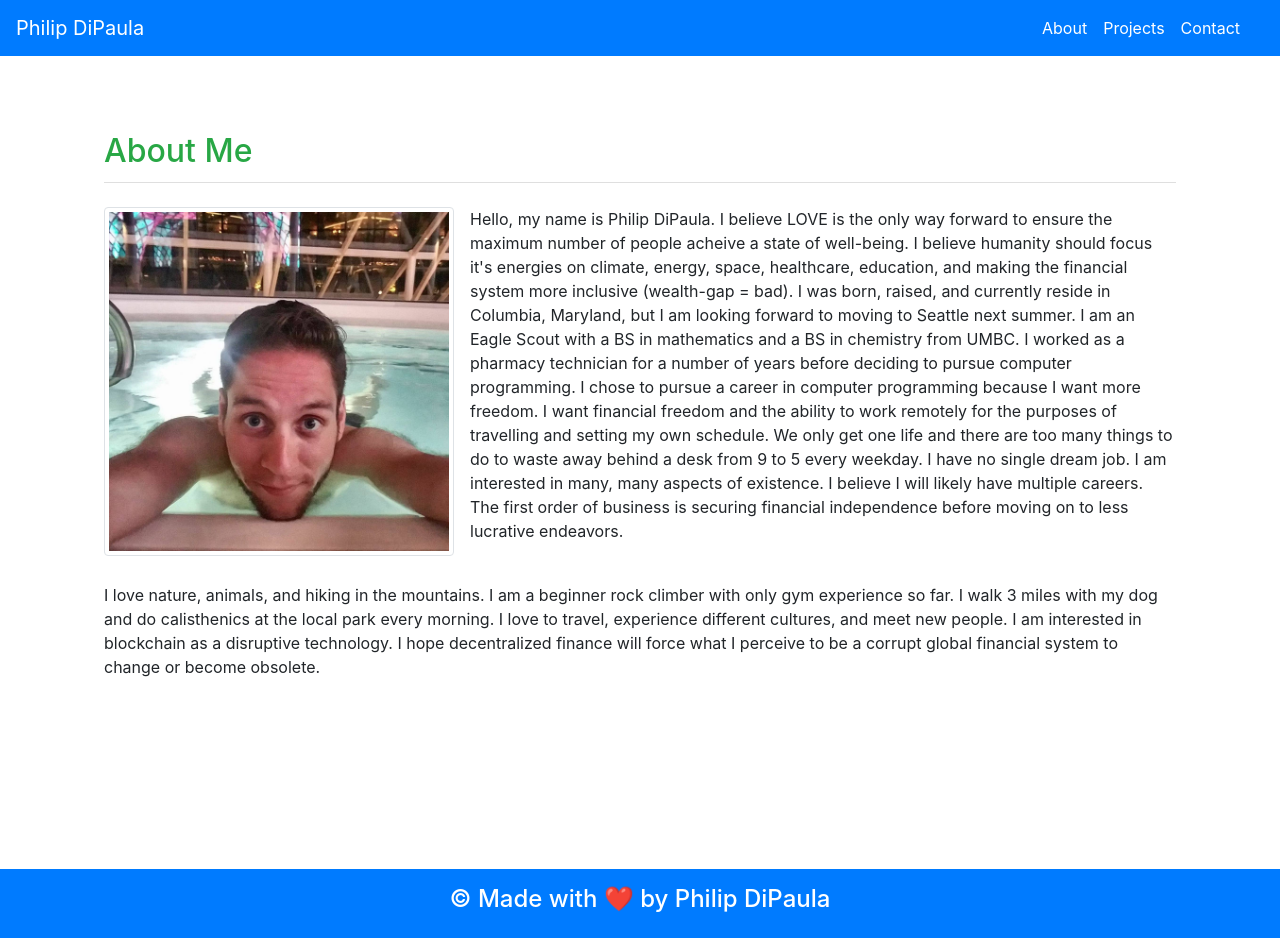
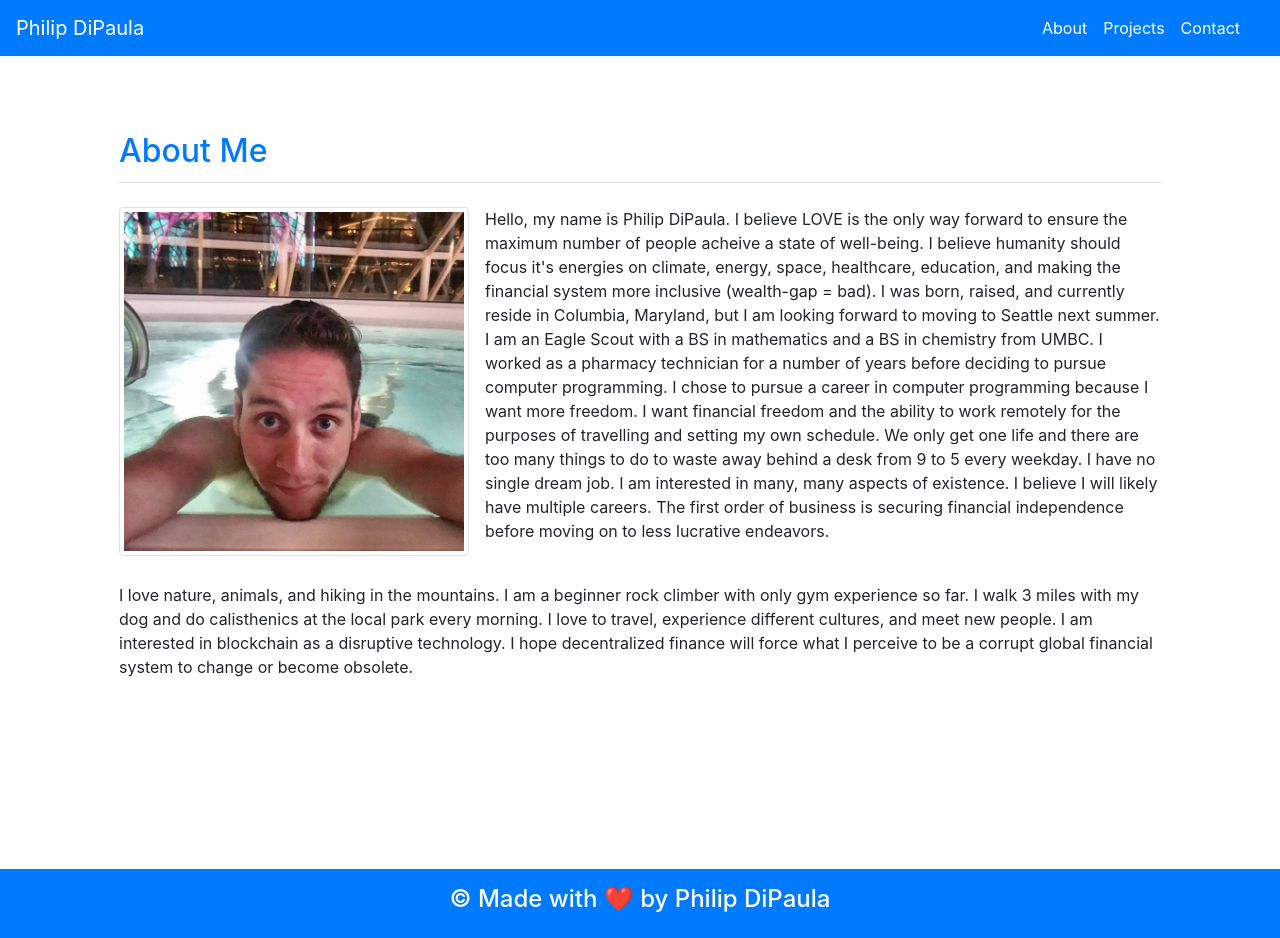
Before and after one commit to pjdip/ReactPortfolio, a React (Create React App) app: page /about in a window 1280 px wide. Built offline with nearby package versions, Linux system fonts and the light colour scheme.

Commit message:
adding container

```diff
--- a/src/App.js
+++ b/src/App.js
@@ -1,6 +1,7 @@
 import React from "react";
 import { BrowserRouter as Router, Route } from "react-router-dom";
 import Navbr from "./components/Navbar";
+import Container from "./components/Container";
 import About from "./pages/About";
 import Projects from "./pages/Projects";
 import Contact from "./pages/Contact";
@@ -12,9 +13,11 @@ function App() {
         <Router>
             <div>
                 <Navbr />
-                <Route exact path="/about" component={About} />
-                <Route exact path="/projects" component={Projects} />
-                <Route exact path="/contact" component={Contact} />
+                <Container>
+                    <Route exact path="/about" component={About} />
+                    <Route exact path="/projects" component={Projects} />
+                    <Route exact path="/contact" component={Contact} />
+                </Container>
                 <Footer />
             </div>
         </Router>
--- /dev/null
+++ b/src/components/Container/index.js
@@ -0,0 +1,8 @@
+import React from "react";
+import "./style.css";
+
+const Container = (props) => {
+    return <main className="container bg-white mt-5 mx-auto">{props.children}</main>;
+};
+
+export default Container;
--- a/src/pages/About/index.js
+++ b/src/pages/About/index.js
@@ -3,20 +3,20 @@ import "./style.css";
 
 const About = () => {
     return (
-        <main class="container bg-white mt-5 mx-auto">
+        <main className="container bg-white mt-5 mx-auto">
 
-            <div class="row mx-1">
+            <div className="row mx-1">
 
-                <div class="col mt-3">
-                    <h2 class="card-title card-header bg-white text-success pl-0 mb-4">About Me</h2>
+                <div className="col mt-3">
+                    <h2 className="card-title card-header bg-white text-primary pl-0 mb-4">About Me</h2>
                 </div>
             </div>
 
-            <section class="row mx-1">
-                <div class="col-12 mb-4">
+            <section className="row mx-1">
+                <div className="col-12 mb-4">
 
                     <a target="_blank" rel="noreferrer" href="https://pjdip.github.io/Philip-DiPaula-OSU-bootcamp-hwk2/assets/images/prof-pic.jpg">
-                        <img class="img img-thumbnail float-left mr-3" alt="selfie in a hot tub on a cruise ship" src="./assets/images/prof-pic.jpg" />
+                        <img className="img img-thumbnail float-left mr-3" alt="selfie in a hot tub on a cruise ship" src="./assets/images/prof-pic.jpg" />
                     </a>
                     <p>
                         Hello, my name is Philip DiPaula.
@@ -32,7 +32,7 @@ const About = () => {
                         The first order of business is securing financial independence before moving on to less lucrative endeavors.
                     </p>
                 </div>
-                <div class="col-12 mb-4">
+                <div className="col-12 mb-4">
                     <p>
                         I love nature, animals, and hiking in the mountains. I am a beginner rock climber with only gym experience so far.
                         I walk 3 miles with my dog and do calisthenics at the local park every morning.
```
Also changed, not shown: src/components/Container/style.css (added).
